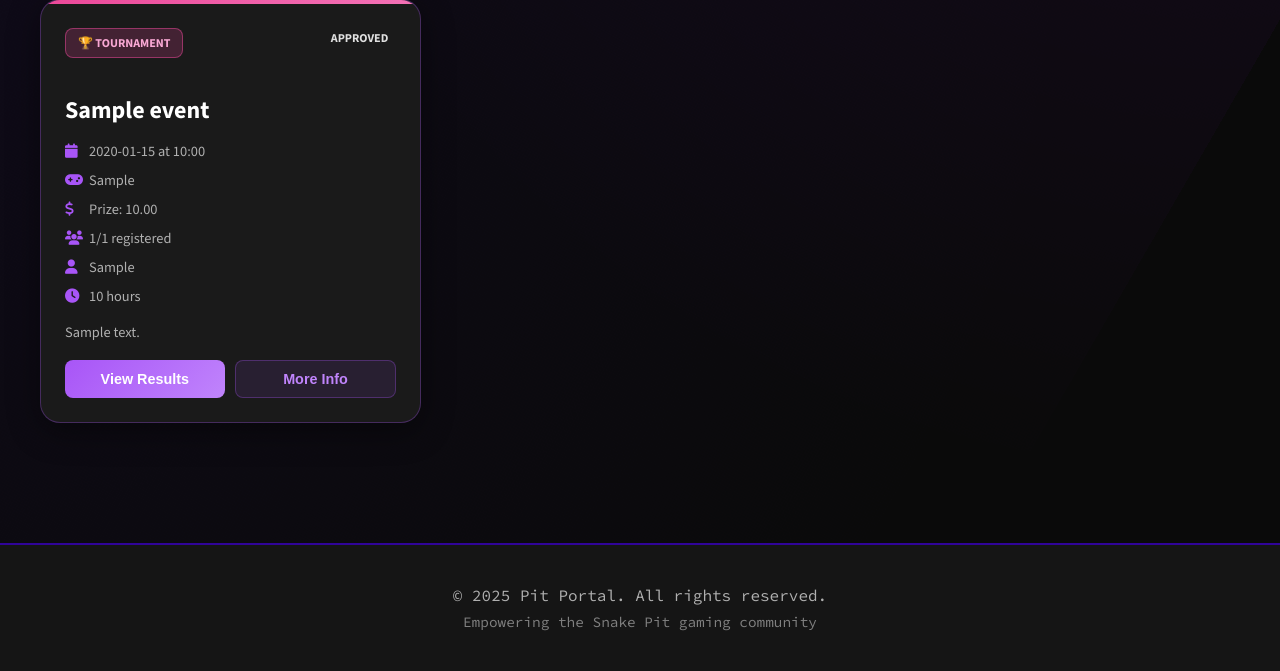
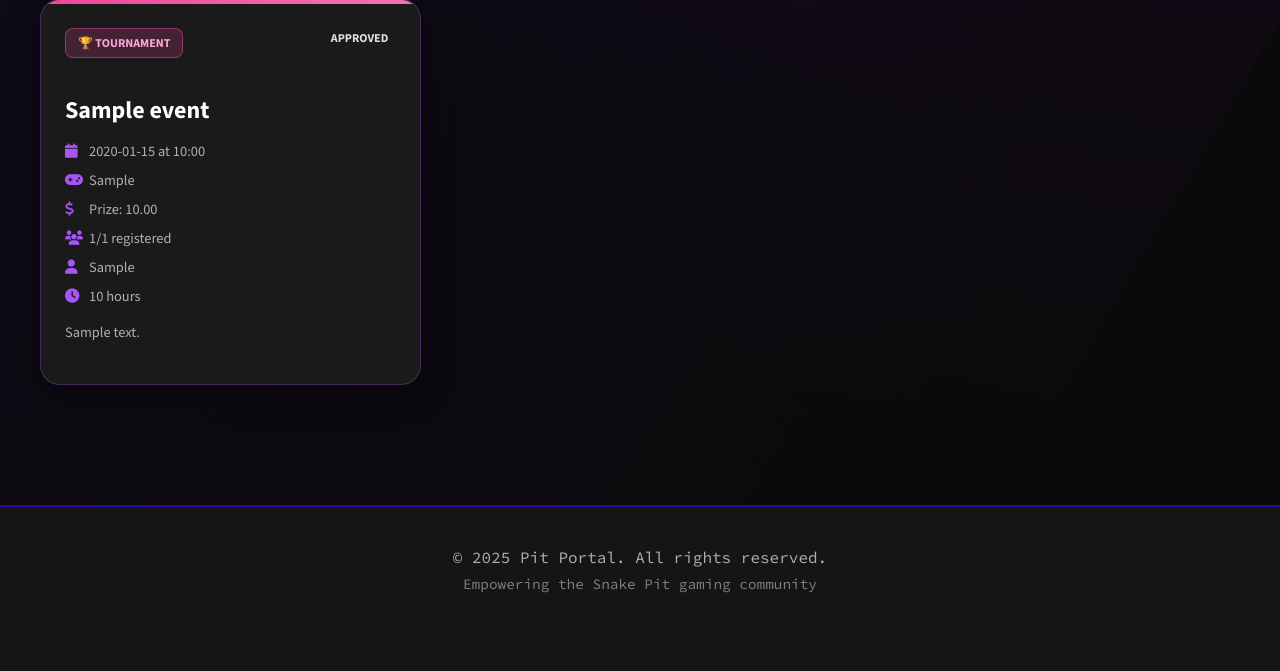
Before and after one commit to tmdavis2/pit_portal, a Django app: page /events/ in a window 1280 px wide. Shown: the part 894-1565 px from the top of the page. After the commit the page ends 1487 px from the top, so only its background shows below. Run offline with Django 5.2, Linux system fonts and the light colour scheme; tables that the repository leaves empty hold one stand-in row (values such as "Sample post"); some libraries are stand-ins or nearby versions.

Commit message:
Fixed event buttons

```diff
--- a/events/templates/events/events.html
+++ b/events/templates/events/events.html
@@ -349,11 +349,8 @@
             <div class="event-actions">
               ${event.status === 'upcoming' ?
                 `<form method="POST" action="/events/${event.id}/register/" style="margin: 0; flex: 1;"><input type="hidden" name="csrfmiddlewaretoken" value="${window.CSRF_TOKEN}"><button type="submit" class="event-btn primary" style="width: 100%;">Register Now</button></form>` :
-                event.status === 'live' ?
-                  `<button class="event-btn primary" onclick="location.href='/events/${event.id}/live'">Watch Live</button>` :
-                  `<button class="event-btn primary" onclick="location.href='/events/${event.id}/results'">View Results</button>`
+                ''
               }
-              <button class="event-btn secondary" onclick="location.href='/events/${event.id}'">More Info</button>
             </div>
           </div>
         </div>
```
